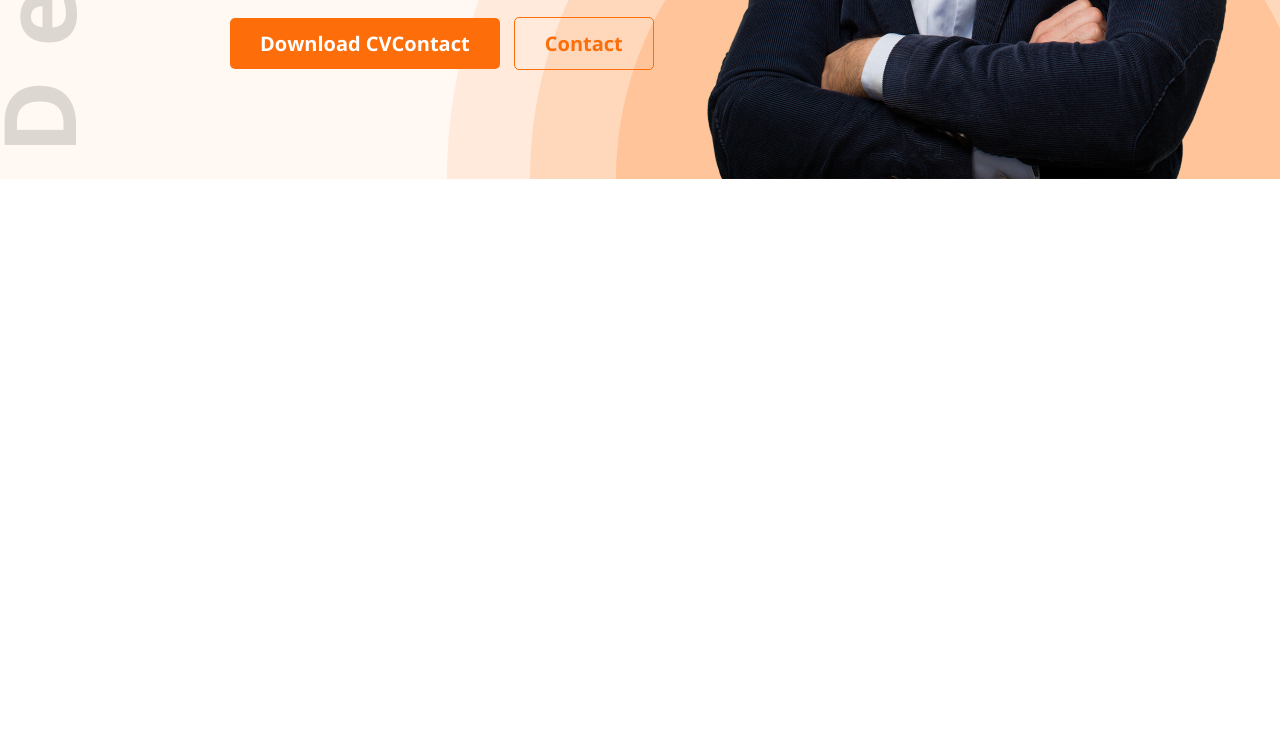
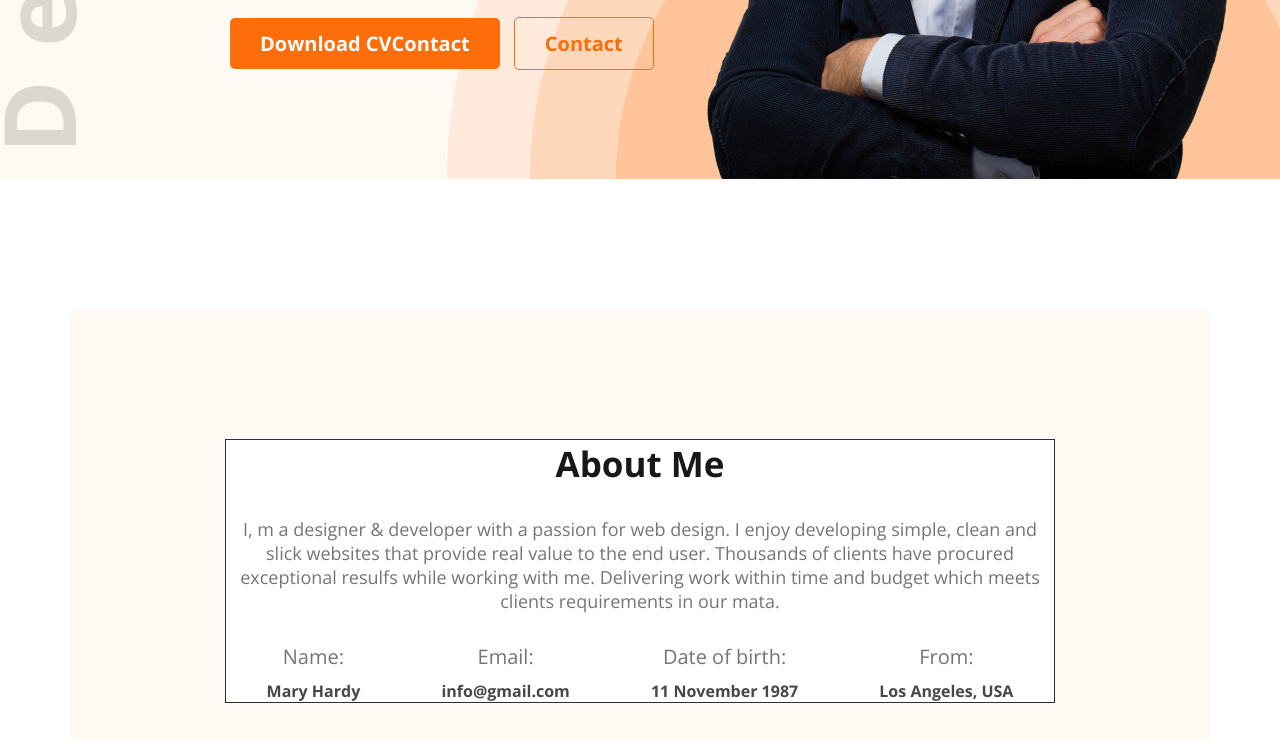
Before and after one commit to sanjitgh/maryhardy, a plain HTML site: page index.html in a window 1280 px wide. Shown: the part 618-1359 px from the top of the page. Before the commit the page ends 800 px from the top, so only its background shows below. Drawn offline with nearby package versions, Linux system fonts and the light colour scheme.

Commit message:
about section

```diff
--- a/index.html
+++ b/index.html
@@ -1,14 +1,17 @@
 <!DOCTYPE html>
 <html lang="en">
+
 <head>
     <meta charset="UTF-8">
     <meta name="viewport" content="width=device-width, initial-scale=1.0">
     <link rel="preconnect" href="https://fonts.googleapis.com">
     <link rel="preconnect" href="https://fonts.gstatic.com" crossorigin>
-    <link href="https://fonts.googleapis.com/css2?family=Open+Sans:ital,wght@0,300..800;1,300..800&display=swap" rel="stylesheet">
+    <link href="https://fonts.googleapis.com/css2?family=Open+Sans:ital,wght@0,300..800;1,300..800&display=swap"
+        rel="stylesheet">
     <link rel="stylesheet" href="styles.css/style.css">
     <title>Web Development Portfolio</title>
 </head>
+
 <body>
     <header>
         <nav>
@@ -21,9 +24,10 @@
         </nav>
         <section class="banner">
             <div class="banner_content">
-                <h4 class="dark_2">Hi, I  am</h4>
+                <h4 class="dark_2">Hi, I am</h4>
                 <h1 class="dark_1">Mary Hardy</h1>
-                <p class="dark_3">Shot what able cold new see hold.Friendly as an betrayed formerly he. Morning because as to society behaved moments.</p>
+                <p class="dark_3">Shot what able cold new see hold.Friendly as an betrayed formerly he. Morning because
+                    as to society behaved moments.</p>
                 <button class="btn btn_download">Download CVContact</button>
                 <button class="btn btn_contact">Contact</button>
             </div>
@@ -32,11 +36,40 @@
             </div>
         </section>
     </header>
+
     <main>
+        <section class="about">
+            <div class="about_innerbg">
+                <h1 class="dark_1">About Me</h1>
+                <p class="dark_3">I, m a designer & developer with a passion for web design. I enjoy developing simple,
+                    clean and slick websites that provide real value to the end user. Thousands of clients have procured
+                    exceptional resulfs while working with me. Delivering work within time and budget which meets
+                    clients requirements in our mata.</p>
+                <div class="about_items">
+                    <div class="about_item">
+                        <p class="dark_3">Name:</p>
+                        <h4 class="dark_2">Mary Hardy </h4>
+                    </div>
+                    <div class="about_item">
+                        <p class="dark_3">Email:</p>
+                        <h4 class="dark_2">info@gmail.com</h4>
+                    </div>
+                    <div class="about_item">
+                        <p class="dark_3">Date of birth:</p>
+                        <h4 class="dark_2">11 November 1987</h4>
+                    </div>
+                    <div class="about_item">
+                        <p class="dark_3">From:</p>
+                        <h4 class="dark_2">Los Angeles, USA</h4>
+                    </div>
+                </div>
+            </div>
+        </section>
+    </main>
 
-    </main>
     <footer>
 
     </footer>
 </body>
+
 </html>
--- a/styles.css/style.css
+++ b/styles.css/style.css
@@ -127,3 +127,47 @@ nav li a:hover {
     font-size: 18px;
     margin: 20px 0;
 }
+
+main{
+    max-width: 1140px;
+    margin: 0 auto;
+}
+.about_innerbg{
+    border: 1px solid #000000d0;
+    background: #fff;
+}
+.about{
+    text-align: center;
+    padding: 130px 155px;
+    background: #FFF8F3;
+    margin-top: 130px;
+    border-radius: 10px;
+}
+.about h1{
+    font-size: 35px;
+    font-weight: bold;
+}
+
+.about p{
+    margin: 30px 0;
+    font-size: 18px;
+}
+
+.about_items{
+    display: flex;
+    justify-content: space-around;
+}
+
+.about_item{
+
+}
+
+.about_item p{
+    margin: 0;
+    font-size: 20px;
+}
+
+.about_item h4{
+    margin-top: 10px;
+    font-weight: bold;
+}
```
